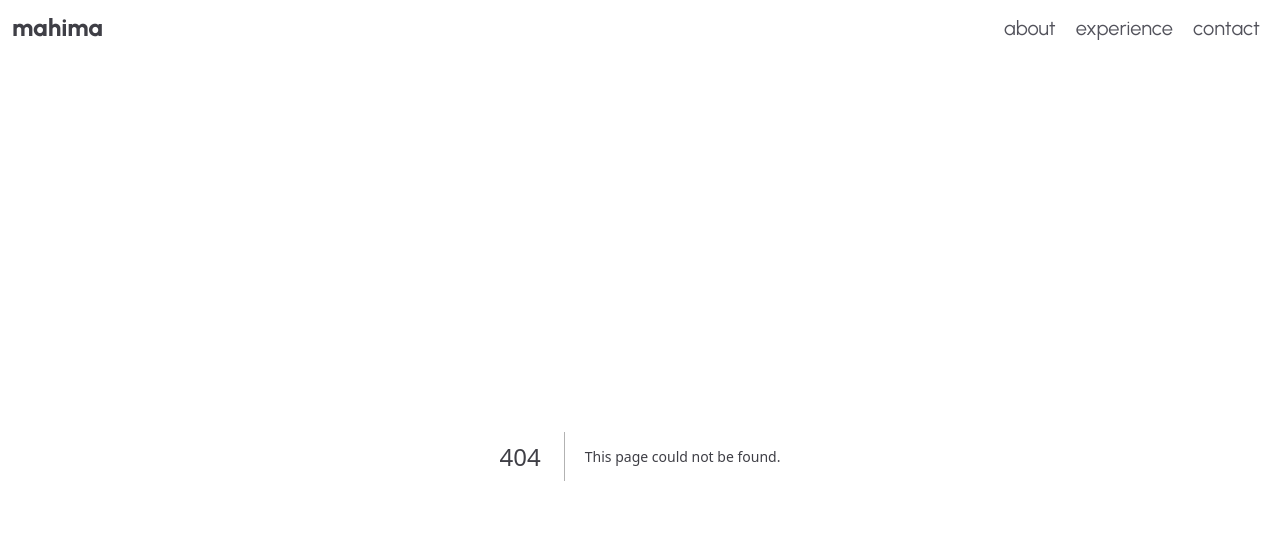
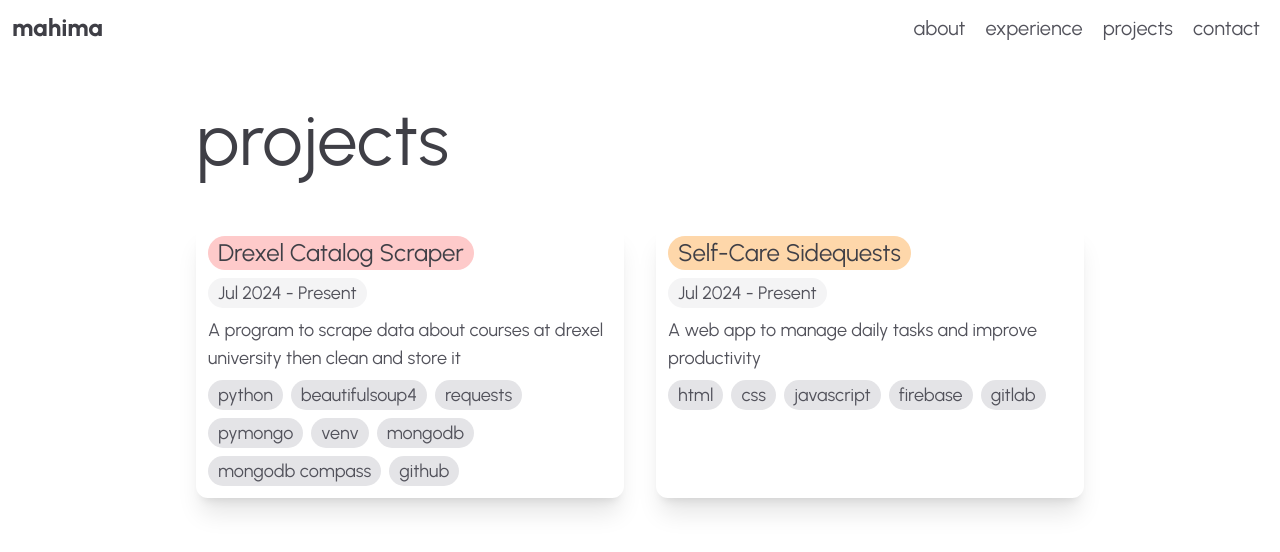
Before and after one commit to mahimamchacko/mahimamchacko.github.io, a Next.js app: page /projects in a window 1280 px wide. Before the commit this address had no page. Shown: the top 552 px of the page. Built offline with nearby package versions, Linux system fonts and the light colour scheme.

Commit message:
Create Projects page

```diff
--- /dev/null
+++ b/app/projects/page.tsx
@@ -0,0 +1,50 @@
+import Card from "@/components/card";
+
+export default function Projects() {
+  const cards = [
+    {
+      id: 1,
+      title: "Drexel Catalog Scraper",
+      period: "Jul 2024 - Present",
+      description: "A program to scrape data about courses at drexel university then clean and store it",
+      link: "https://github.com/mahimamchacko/drexel-catalog-scraper",
+      color: "bg-red-200",
+      tags: [
+        "python",
+        "beautifulsoup4",
+        "requests",
+        "pymongo",
+        "venv",
+        "mongodb",
+        "mongodb compass",
+        "github"
+      ]
+    },
+    {
+      id: 2,
+      title: "Self-Care Sidequests",
+      period: "Jul 2024 - Present",
+      description: "A web app to manage daily tasks and improve productivity",
+      link: "",
+      color: "bg-orange-200",
+      tags: [
+        "html",
+        "css",
+        "javascript",
+        "firebase",
+        "gitlab"
+      ]
+    }
+  ]
+
+  return (
+    <main className="container flex flex-col gap-8 md:gap-12 py-12">
+      <h1>projects</h1>
+      <div className="grid grid-cols-1 md:grid-cols-2 gap-8">
+        {cards.map(({ id, title, period, description, link, color, tags }) => (
+          <Card key={id} title={title} period={period} description={description} link={link} color={color} tags={tags}/>
+        ))}
+      </div>
+    </main>
+  );
+}
--- /dev/null
+++ b/components/card.tsx
@@ -0,0 +1,34 @@
+import Link from "next/link";
+import Badge from "./badge";
+
+type CardProps = {
+  title: string,
+  period: string
+  description: string,
+  link: string,
+  color: string,
+  tags: string[]
+}
+
+export default function Card({ title, period, description, link, color, tags }: CardProps) : React.ReactNode {
+  return (
+    <div className="flex flex-col gap-2 shadow-xl p-3 rounded-xl">
+      <Badge color={color}>
+        <Link href={link} draggable={false} className="max-w-48 max-h-48 md:max-w-60 md:max-h-60">
+          <h6>{title}</h6>
+        </Link>
+      </Badge>
+      <Badge color="bg-zinc-100">
+        <p>{period}</p>
+      </Badge>
+      <div>{description}</div>
+      <div className="flex flex-wrap gap-1 md:gap-2">
+        {tags.map((tag, index) => (
+          <Badge key={index} color="bg-zinc-200">
+            <p>{tag}</p>
+          </Badge>
+        ))}
+      </div>
+    </div>
+  );
+}
--- a/components/navbar.tsx
+++ b/components/navbar.tsx
@@ -20,7 +20,12 @@ export default function Navbar() : React.ReactNode  {
       name: "experience"
     },
     {
-      id: 2,
+      id: 3,
+      link: "/projects",
+      name: "projects"
+    },
+    {
+      id: 4,
       link: "/contact",
       name: "contact"
     }
```
Also changed, not shown: app/contact/page.tsx (+4 -5 lines), 1 other file (tests, documents, lock files or other folders).
